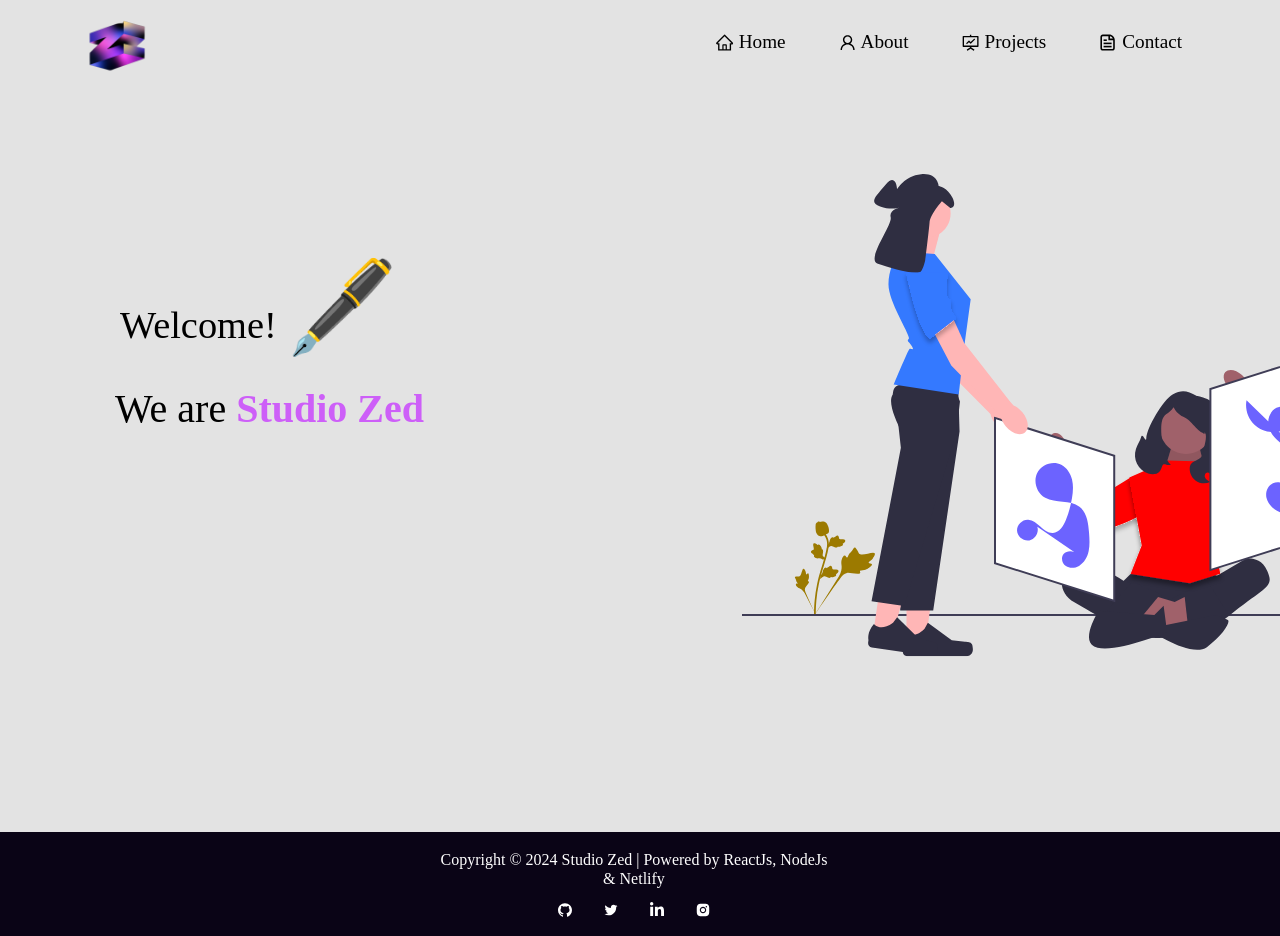
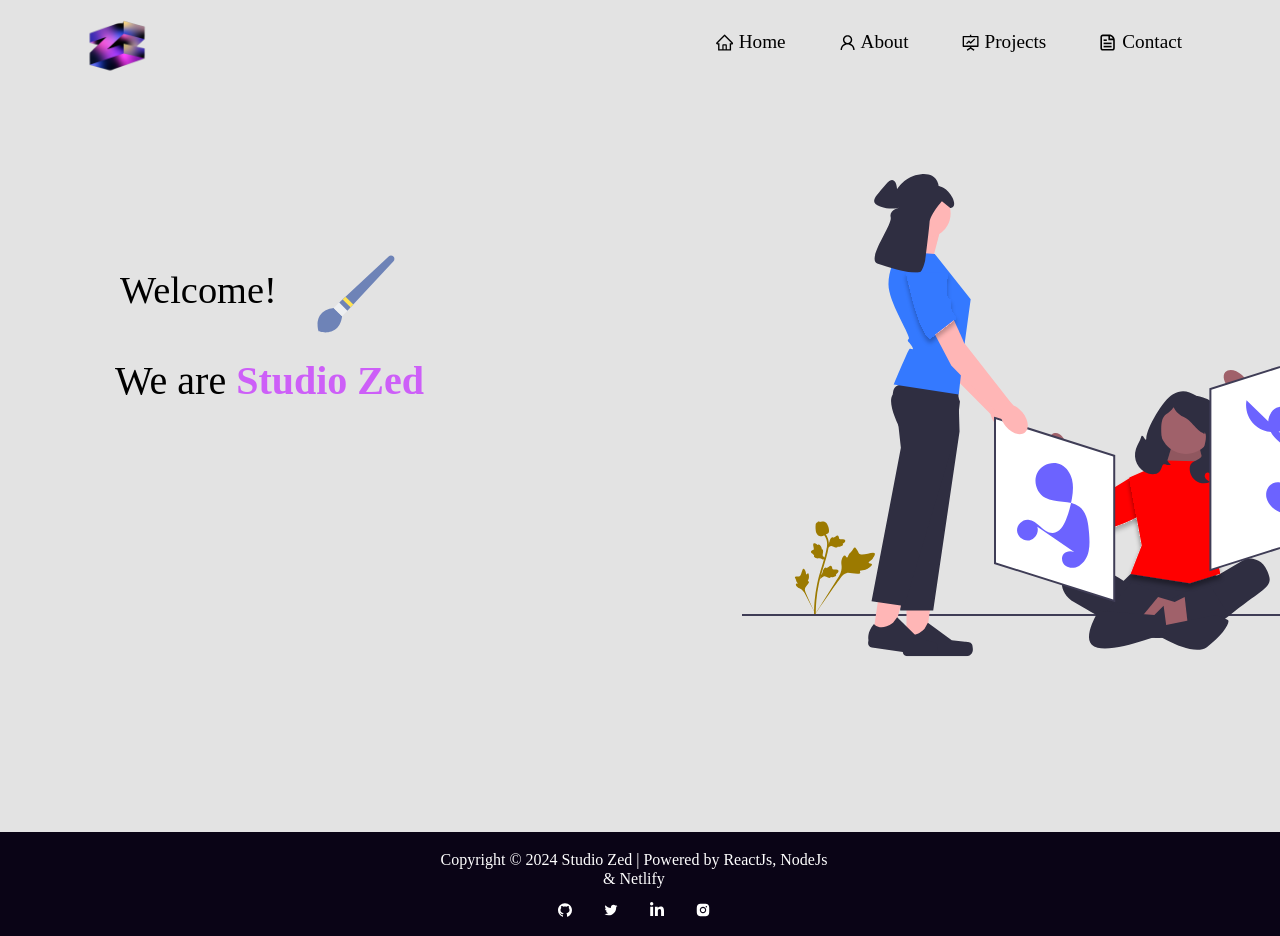
Before and after one commit to OudomMunint/StudioZed-ReactJS, a React (Create React App) app: page / in a window 1280 px wide. Built offline with nearby package versions, Linux system fonts and the light colour scheme; a web font is replaced by a local one.

Commit message:
Changed home icon from emoji to svg, should improve FCP & LCP + code clean up

```diff
--- a/src/components/Home/Home.js
+++ b/src/components/Home/Home.js
@@ -5,6 +5,7 @@
 //import Home2 from "./Home2";
 import Type from "./Type";
 import {ReactComponent as Design} from "../../Assets/design.svg";
+import {ReactComponent as HomeLogo} from "../../Assets/paintbrush.svg";
 
 // import {
 //   AiFillGithub,
@@ -24,9 +25,11 @@
             <Col md={7} className="home-header">
               <h1 style={{ paddingBottom: 15 }} className="heading">
                 Welcome!{" "}
-                <span className="wave" role="img" aria-labelledby="wave" style={{fontSize:"90px"}}>
-                🖋️
-                </span>
+                {/* <span className="wave" role="img" aria-labelledby="wave" style={{fontSize:"90px"}}>
+                🖌️
+                <HomeLogo></HomeLogo>
+                </span> */}
+                <HomeLogo className="wave" role="img" aria-label="wave" style={{width:"80px", height:"80px", marginLeft:"30px"}}/>
               </h1>
 
               <h1 className="heading-name">
```
Also changed, not shown: src/components/Home/Home2.js (+0 -49 lines), src/Assets/paintbrush.svg (added).
